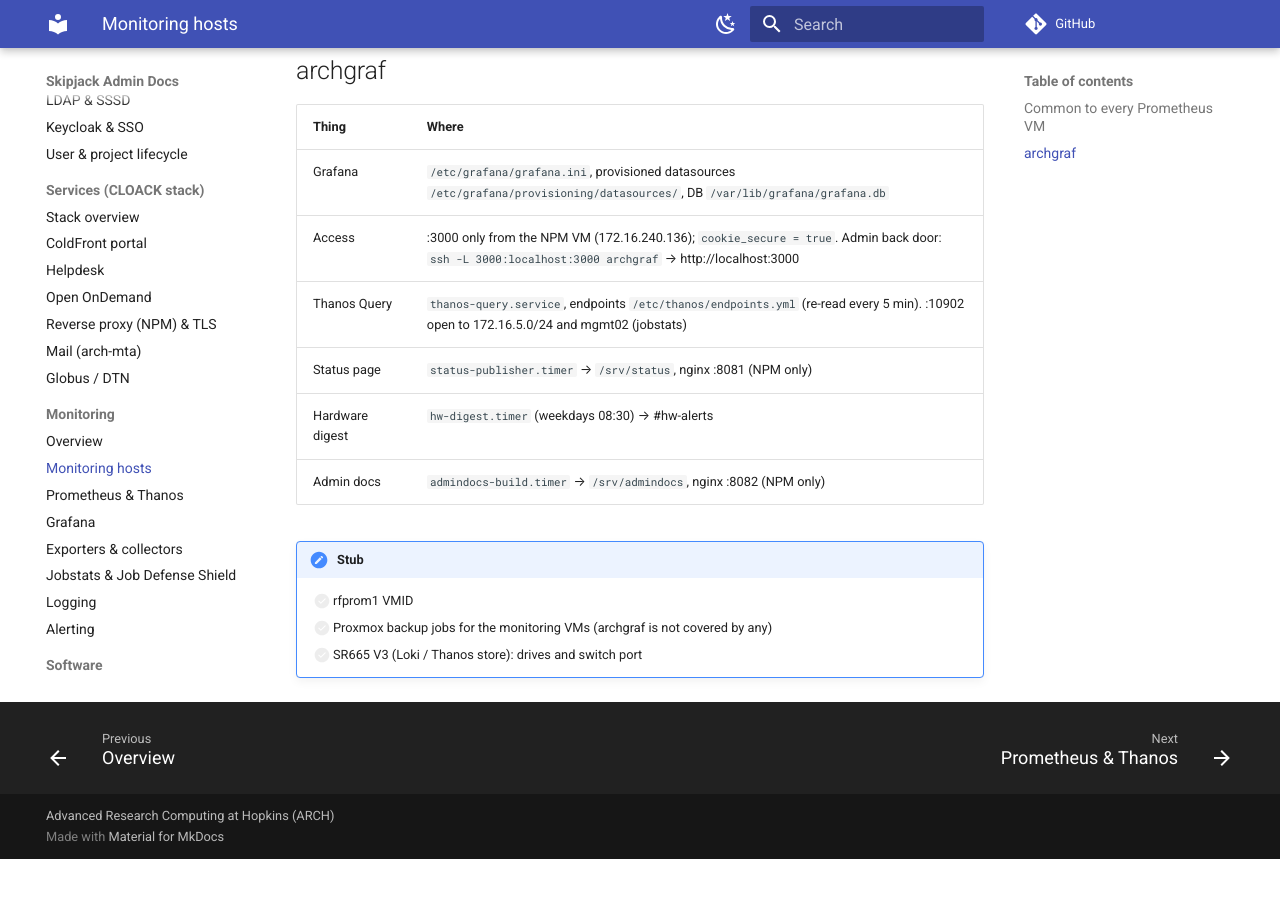
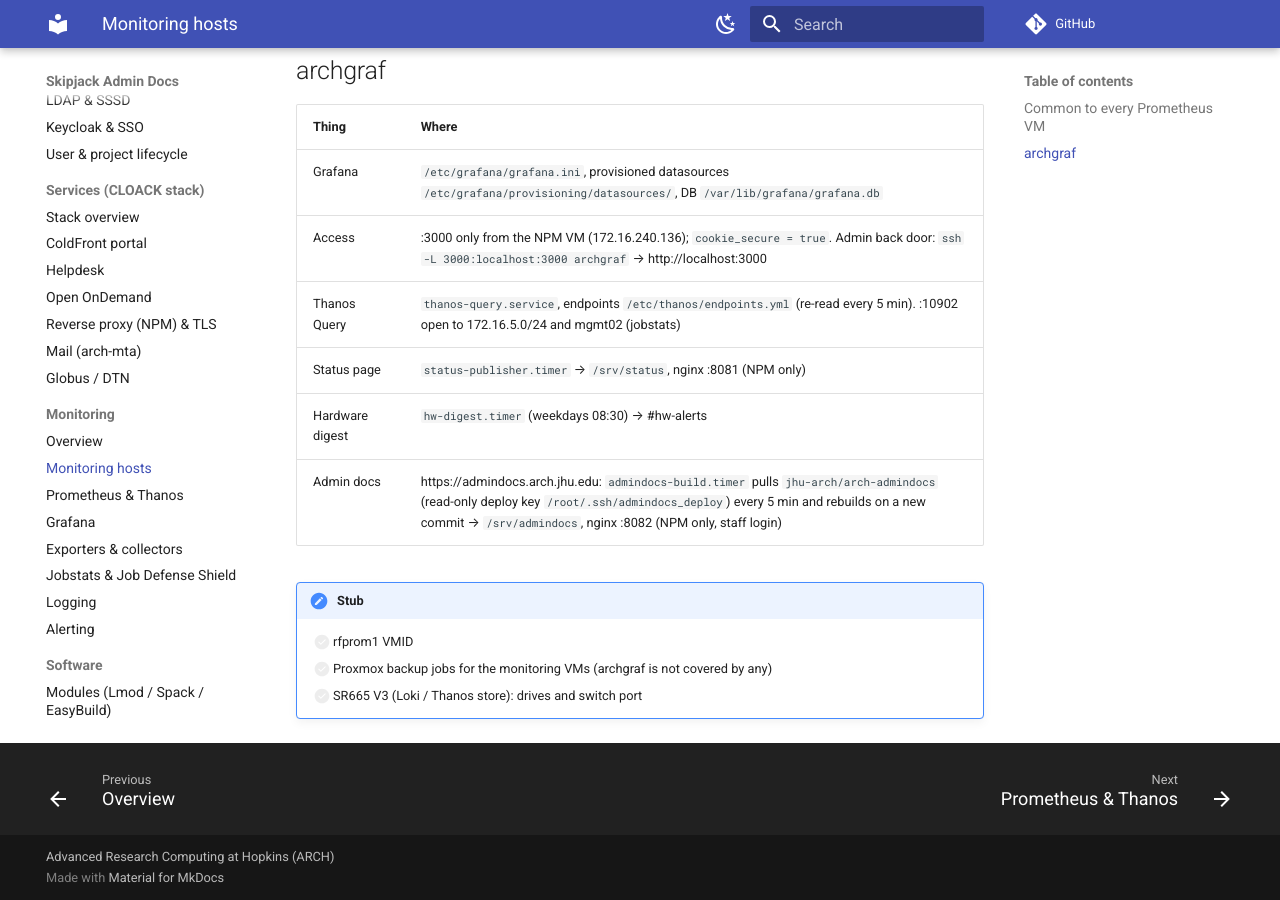
Before and after one commit to tsaiweiwu/my-arch-admindocs, an MkDocs documentation site: the page built from docs/monitoring/hosts.md, in a window 1280 px wide and 900 px high, scrolled down 2038 px. Built offline with MkDocs 1.6.1 and Material for MkDocs 9.7.7, drawn with Linux system fonts in a browser that asks for light colours; comment, search, counter and statistics services are not loaded; before the commit the page ends 2897 px from its top, so only the background shows below that.

Commit message:
hosts: how the admin docs site updates

```diff
--- a/docs/monitoring/hosts.md
+++ b/docs/monitoring/hosts.md
@@ -38,7 +38,7 @@ ever moves), `.3` Loki/SR665 (planned), `.11/.12` infra pair, `.21/.22` skipjack
 | Thanos Query | `thanos-query.service`, endpoints `/etc/thanos/endpoints.yml` (re-read every 5 min). :10902 open to 172.16.5.0/24 and mgmt02 (jobstats) |
 | Status page | `status-publisher.timer` → `/srv/status`, nginx :8081 (NPM only) |
 | Hardware digest | `hw-digest.timer` (weekdays 08:30) → #hw-alerts |
-| Admin docs | `admindocs-build.timer` → `/srv/admindocs`, nginx :8082 (NPM only) |
+| Admin docs | https://admindocs.arch.jhu.edu: `admindocs-build.timer` pulls `jhu-arch/arch-admindocs` (read-only deploy key `/root/.ssh/admindocs_deploy`) every 5 min and rebuilds on a new commit → `/srv/admindocs`, nginx :8082 (NPM only, staff login) |
 
 !!! todo "Stub"
     - [ ] rfprom1 VMID
```
